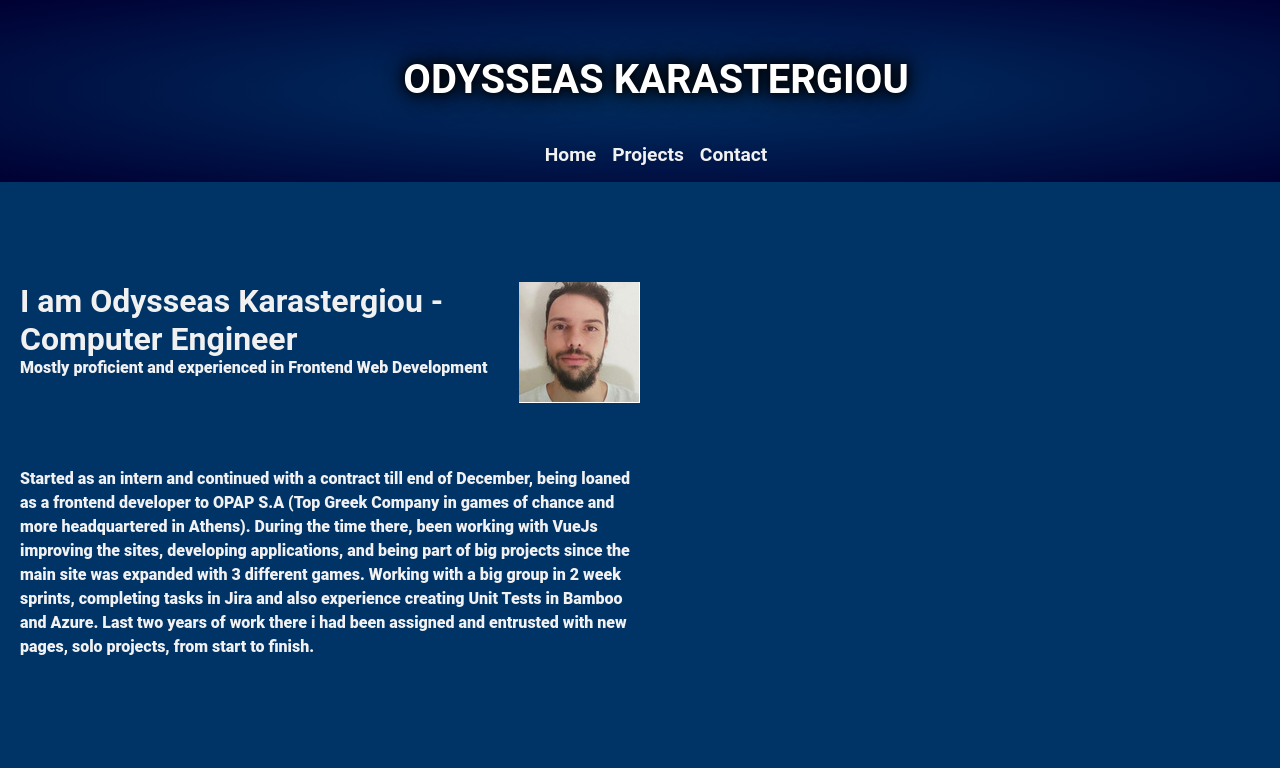
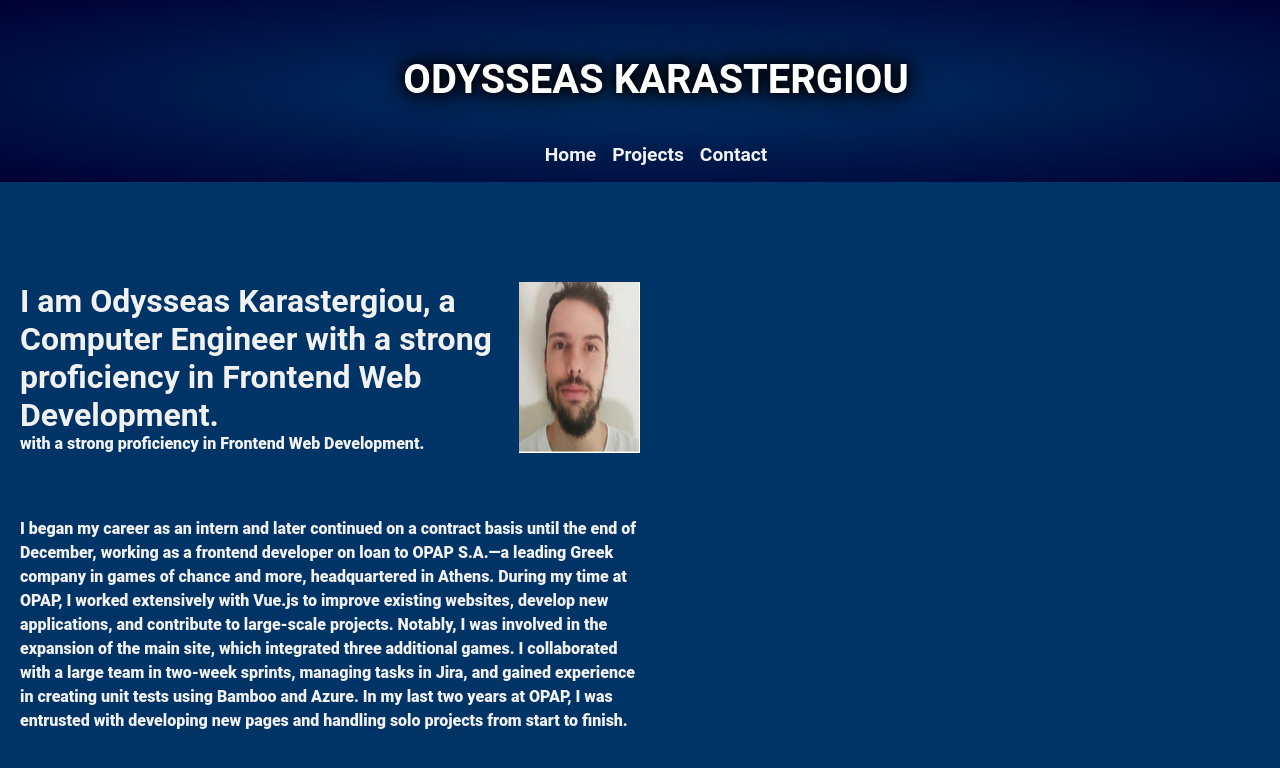
Before and after one commit to OdysseasKarastergiou/PersonalPortfolio, a plain HTML site: page index.html in a window 1280 px wide. Shown: the top 768 px of the page. Drawn offline with Linux system fonts and the light colour scheme.

Commit message:
Update index.html

```diff
--- a/index.html
+++ b/index.html
@@ -22,17 +22,15 @@
     <main id="page-content">
         <div class="main-header">
             <div>
-                <h1>I am Odysseas Karastergiou - Computer Engineer</h1>
-                <p>Mostly proficient and experienced in Frontend Web Development</p>
+                <h1>I am Odysseas Karastergiou, a Computer Engineer with a strong proficiency in Frontend Web Development.</h1>
+                <p> with a strong proficiency in Frontend Web Development.</p>
             </div>
             <img class="my-face" src="./myface.png" alt="A beautiful face should be here" />
         </div>
         <div class="main-content">
-            <p>Started as an intern and continued with a contract till end of December,
-                being loaned as a frontend developer to OPAP S.A (Top Greek Company in games of chance and more headquartered in Athens).
-                During the time there, been working with VueJs improving the sites, developing applications, and being part of big projects since the main site was expanded
-                with 3 different games. Working with a big group in 2 week sprints, completing tasks in Jira and also experience creating Unit Tests in Bamboo and Azure.
-                Last two years of work there i had been assigned and entrusted with new pages, solo projects, from start to finish.
+            <p>I began my career as an intern and later continued on a contract basis until the end of December, working as a frontend developer on loan to OPAP S.A.—a leading Greek company in games of chance and more, headquartered in Athens.
+                During my time at OPAP, I worked extensively with Vue.js to improve existing websites, develop new applications, and contribute to large-scale projects. Notably, I was involved in the expansion of the main site, which integrated three additional games. I collaborated with a large team in two-week sprints, managing tasks in Jira, and gained experience in creating unit tests using Bamboo and Azure.
+                In my last two years at OPAP, I was entrusted with developing new pages and handling solo projects from start to finish.
             </p>
         </div>
     </main>
```
